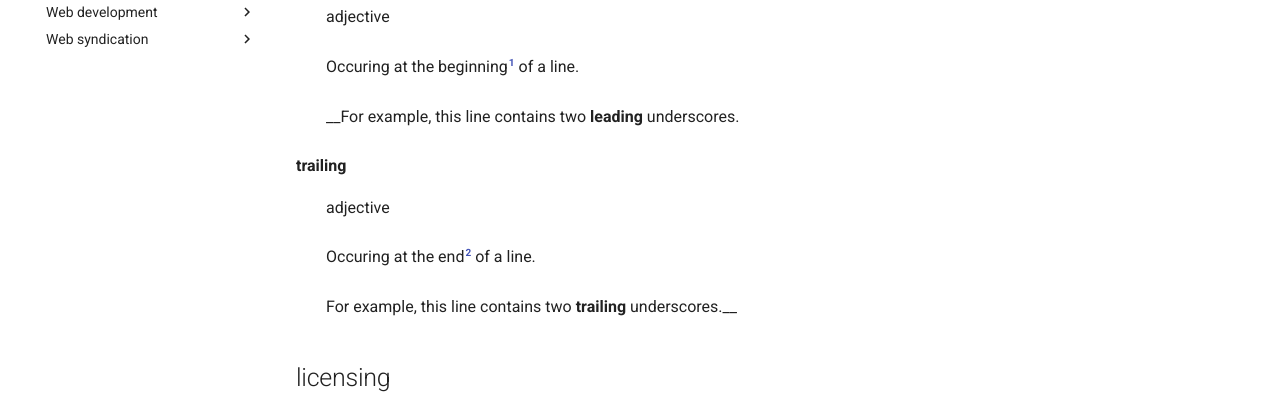
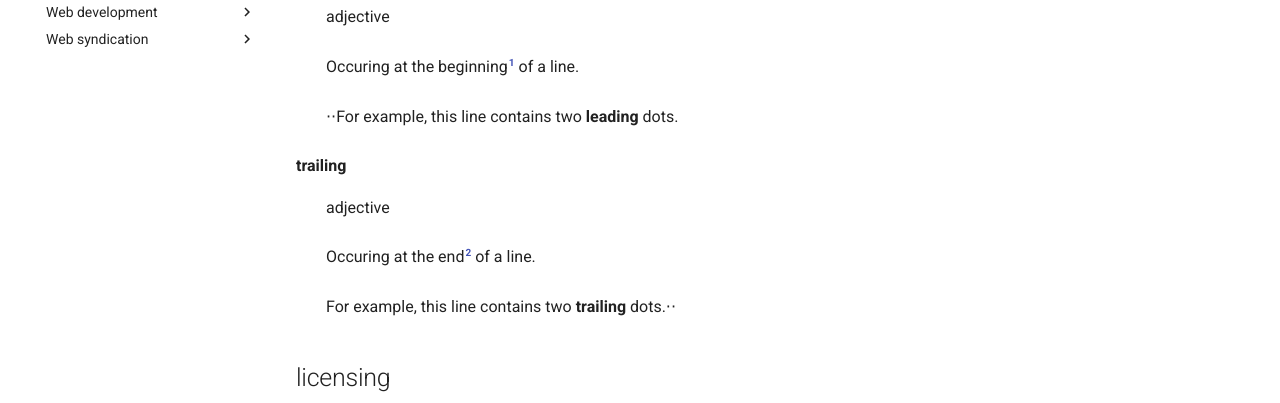
Before and after one commit to oronymzy/tips, an MkDocs documentation site: the page built from docs/defntns.md, in a window 1280 px wide and 1141 px high. Shown: the part 476-879 px from the top of the window. Built offline with MkDocs 1.6.1 and Material for MkDocs 9.7.7, drawn with Linux system fonts in a browser that asks for light colours; comment, search, counter and statistics services are not loaded.

Commit message:
Change underscores to dots for better readability

```diff
--- a/docs/defntns.md
+++ b/docs/defntns.md
@@ -8,12 +8,12 @@ These are concepts I find especially confusing, ambiguous, or difficult to remem
 **leading** {: #leadingdef }
 : adjective
 : Occuring at the beginning[^leadingdef] of a line.
-: __For example, this line contains two **leading** underscores.
+: ⋅⋅For example, this line contains two **leading** dots.
 
 **trailing** {: #trailingdef }
 : adjective
 : Occuring at the end[^trailingdef] of a line.
-: For example, this line contains two **trailing** underscores.__
+: For example, this line contains two **trailing** dots.⋅⋅
 
 ## licensing
 **Some rights reserved: [CC BY-SA 3.0](https://creativecommons.org/licenses/by-sa/3.0/).** Includes significant content from [Entry point](https://en.wikipedia.org/w/index.php?title=Entry_point&oldid=871836841) on Wikipedia, with modifications.
```
